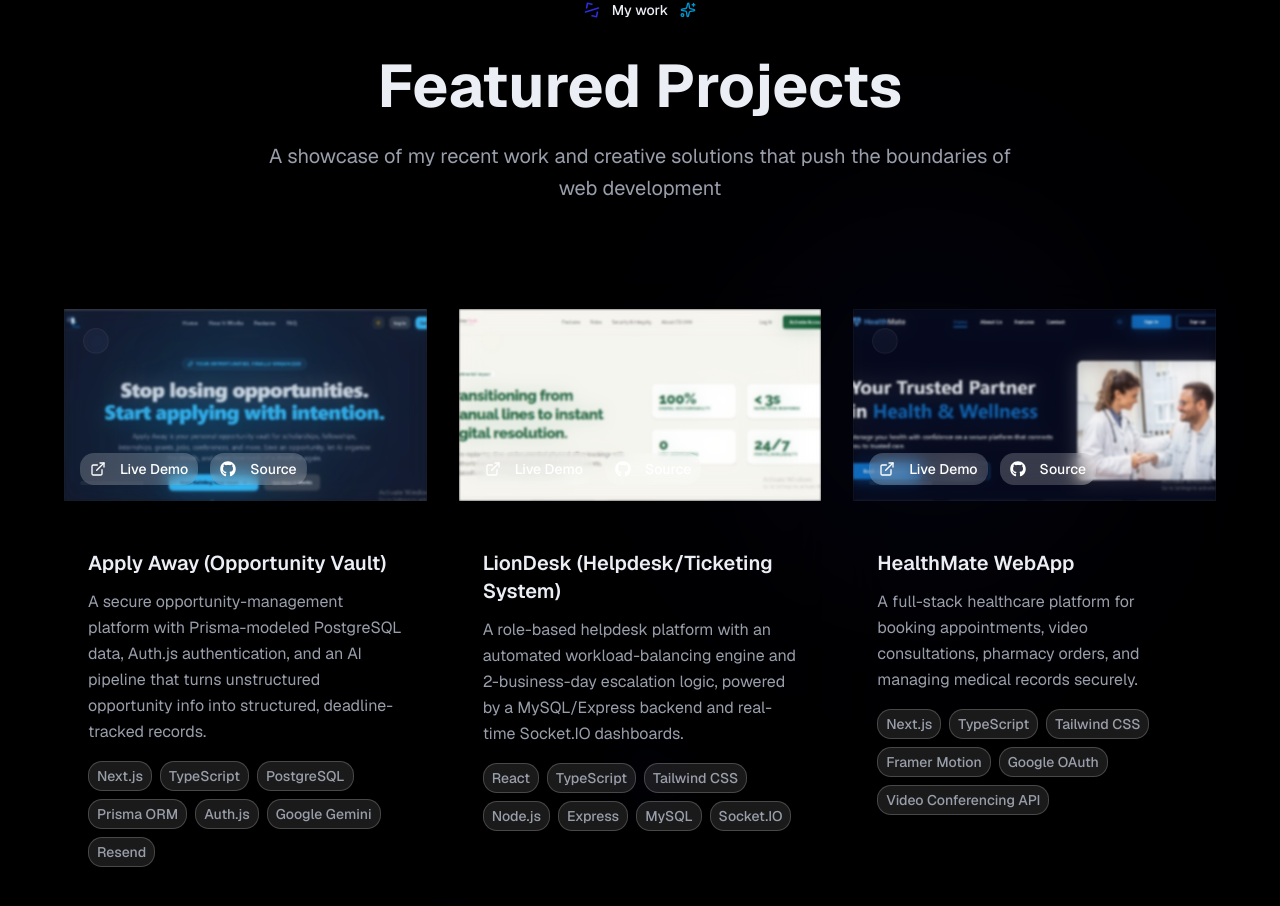
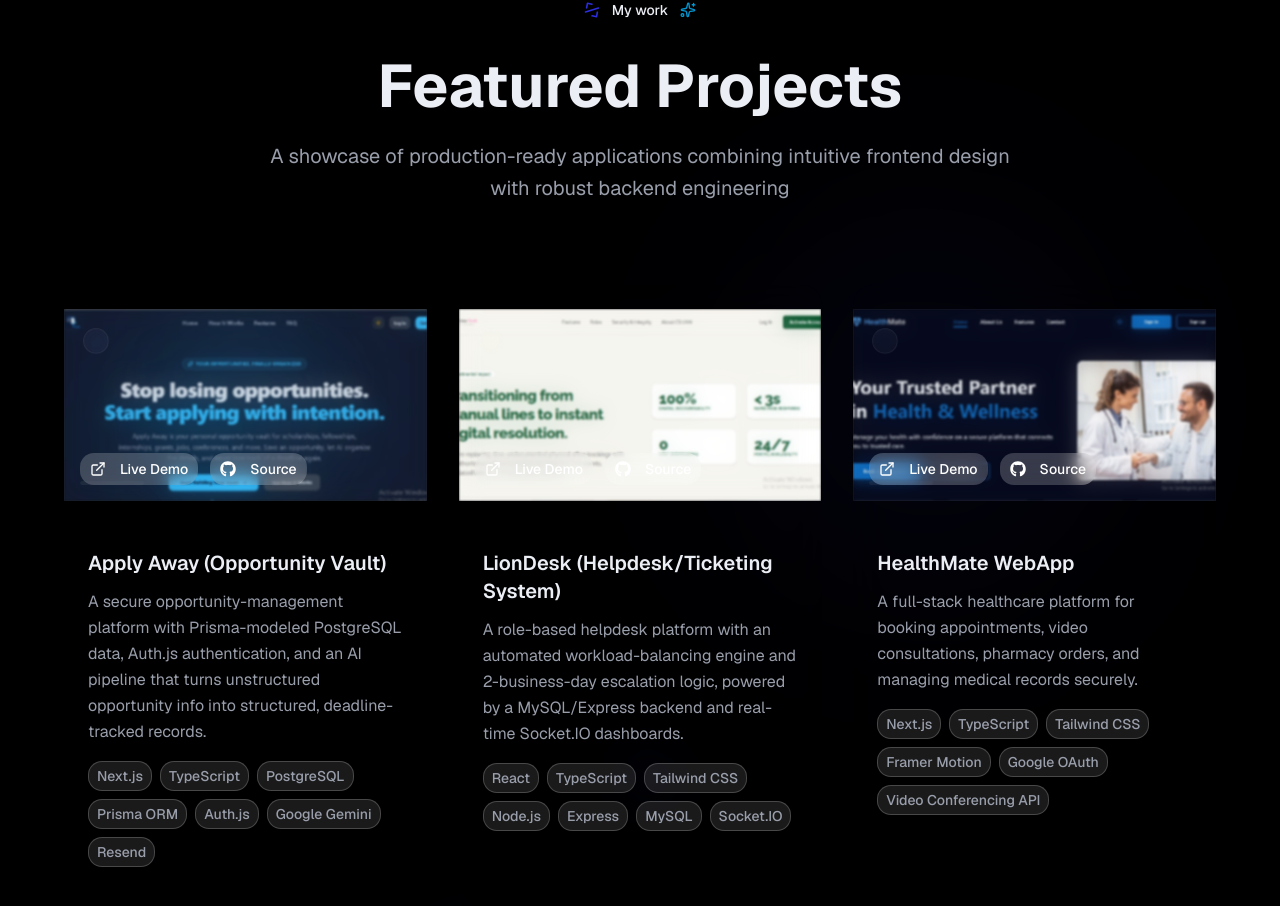
Before and after one commit to Starr365/My-Portfolio, a Next.js app: page / in a window 1280 px wide. Shown: the part 2418-3324 px from the top of the page. Built offline with nearby package versions, Linux system fonts and the light colour scheme.

Commit message:
Final alignment: Software Engineer keywords and Projects section subtitle

```diff
--- a/app/layout.tsx
+++ b/app/layout.tsx
@@ -13,7 +13,9 @@ export const metadata: Metadata = {
   description: "Portfolio of Nzeribe Mmesoma Stella - Frontend-Focused Software Engineer specializing in modern web interfaces, design engineering, and full-stack web applications.",
   keywords: [
     "Nzeribe Mmesoma Stella",
+    "Software Engineer",
     "Frontend-Focused Software Engineer",
+    "Full-Stack Software Engineer",
     "Frontend Engineer",
     "Node.js",
     "Express",
--- a/components/projects-section.tsx
+++ b/components/projects-section.tsx
@@ -208,7 +208,7 @@ export function ProjectsSection() {
             animate={isInView ? { opacity: 1, y: 0 } : { opacity: 0, y: 20 }}
             transition={{ duration: 0.8, delay: 0.4 }}
           >
-            A showcase of my recent work and creative solutions that push the boundaries of web development
+            A showcase of production-ready applications combining intuitive frontend design with robust backend engineering
           </motion.p>
         </motion.div>
 
```
